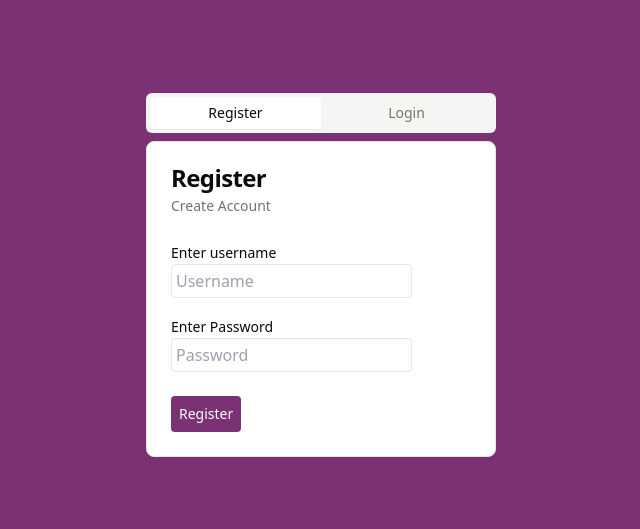
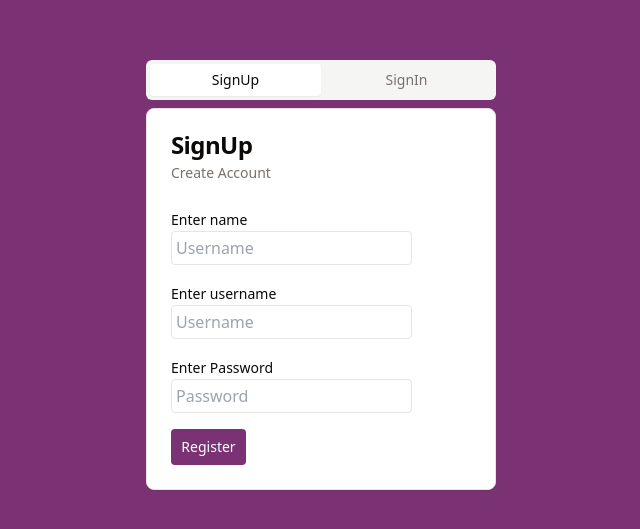
Before and after one commit to yash7xm/Commune, a React (Vite) app in the folder commune-frontend/: page / in a window 1280 px wide. Shown: the part 125-654 px from the top of the page, without its empty margins (319-959 px from the left). Built offline with nearby package versions, Linux system fonts and the light colour scheme.

Commit message:
auth ui update

```diff
--- a/commune-frontend/src/components/auth.tsx
+++ b/commune-frontend/src/components/auth.tsx
@@ -8,26 +8,43 @@ import {
   Card,
   CardContent,
   CardDescription,
-  CardFooter,
   CardHeader,
   CardTitle,
 } from "../components/ui/card";
 
 const Auth = () => {
+  const handleFormSubmit = (e: React.FormEvent<HTMLFormElement>) => {
+    e.preventDefault();
+    const form = e.currentTarget;
+    const formData = new FormData(form);
+    console.log(formData.get("name"));
+  };
+
   return (
-    <Tabs defaultValue="register" className="w-[350px]">
+    <Tabs defaultValue="signup" className="w-[350px]">
       <TabsList className="grid w-full grid-cols-2">
-        <TabsTrigger value="register">Register</TabsTrigger>
-        <TabsTrigger value="login">Login</TabsTrigger>
+        <TabsTrigger value="signup">SignUp</TabsTrigger>
+        <TabsTrigger value="signin">SignIn</TabsTrigger>
       </TabsList>
-      <TabsContent value="register">
+      <TabsContent value="signup">
         <Card className="w-[350px]">
           <CardHeader>
-            <CardTitle>Register</CardTitle>
+            <CardTitle>SignUp</CardTitle>
             <CardDescription>Create Account</CardDescription>
           </CardHeader>
           <CardContent>
-            <form className="flex flex-col gap-4">
+            <form onSubmit={handleFormSubmit} className="flex flex-col gap-4">
+              <div>
+                <label htmlFor="" className="text-sm">
+                  Enter name
+                </label>
+                <input
+                  type="text"
+                  placeholder="Username"
+                  className="border outline-none p-1 rounded-sm"
+                  name="name"
+                />
+              </div>
               <div>
                 <label htmlFor="" className="text-sm">
                   Enter username
@@ -36,6 +53,7 @@ const Auth = () => {
                   type="text"
                   placeholder="Username"
                   className="border outline-none p-1 rounded-sm"
+                  name="username"
                 />
               </div>
               <div>
@@ -43,28 +61,41 @@ const Auth = () => {
                   Enter Password
                 </label>
                 <input
-                  type="text"
+                  type="password"
                   placeholder="Password"
                   className="border outline-none p-1 rounded-sm"
+                  name="password"
                 />
               </div>
+              <button
+                type="submit"
+                className="bg-[#7A3274] text-white p-2 text-sm rounded-sm w-[25%]"
+              >
+                Register
+              </button>
             </form>
           </CardContent>
-          <CardFooter>
-            <button className="bg-[#7A3274] text-white p-2 text-sm rounded-sm">
-              Register
-            </button>
-          </CardFooter>
         </Card>
       </TabsContent>
-      <TabsContent value="login">
+      <TabsContent value="signin">
         <Card className="w-[350px]">
           <CardHeader>
-            <CardTitle>LogIn</CardTitle>
+            <CardTitle>SignIn</CardTitle>
             <CardDescription>Welcome Back</CardDescription>
           </CardHeader>
           <CardContent>
-            <form className="flex flex-col gap-4">
+            <form onSubmit={handleFormSubmit} className="flex flex-col gap-4">
+              <div>
+                <label htmlFor="" className="text-sm">
+                  Enter name
+                </label>
+                <input
+                  type="text"
+                  placeholder="Username"
+                  className="border outline-none p-1 rounded-sm"
+                  name="name"
+                />
+              </div>
               <div>
                 <label htmlFor="" className="text-sm">
                   Enter username
@@ -73,6 +104,7 @@ const Auth = () => {
                   type="text"
                   placeholder="Username"
                   className="border outline-none p-1 rounded-sm"
+                  name="username"
                 />
               </div>
               <div>
@@ -80,18 +112,20 @@ const Auth = () => {
                   Enter Password
                 </label>
                 <input
-                  type="text"
+                  type="password"
                   placeholder="Password"
                   className="border outline-none p-1 rounded-sm"
+                  name="password"
                 />
               </div>
+              <button
+                type="submit"
+                className="bg-[#7A3274] text-white p-2 text-sm rounded-sm w-[25%]"
+              >
+                SignIn
+              </button>
             </form>
           </CardContent>
-          <CardFooter>
-            <button className="bg-[#7A3274] text-white  p-2 text-sm rounded-sm">
-              Login
-            </button>
-          </CardFooter>
         </Card>
       </TabsContent>
     </Tabs>
```
